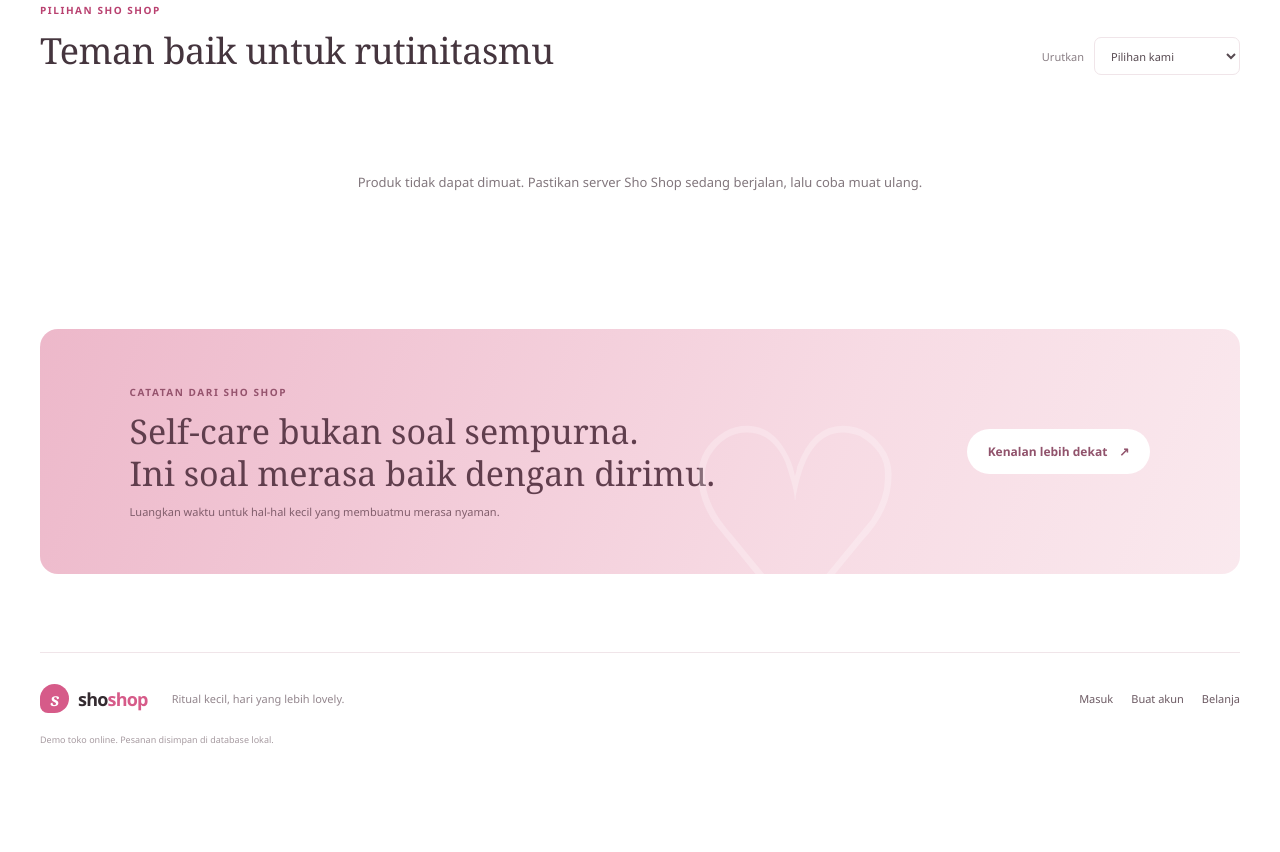
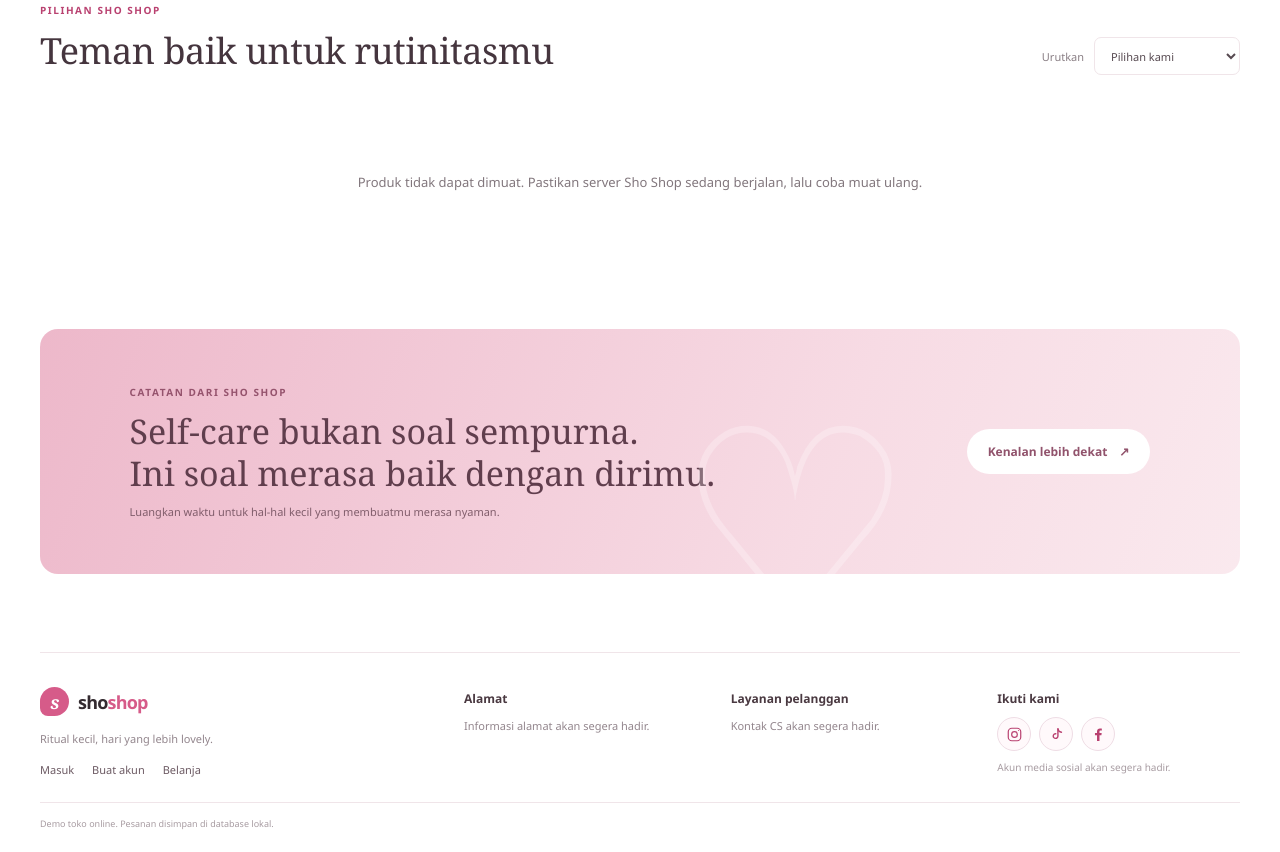
Before and after one commit to sho6-bit/CodeAlpha-ShoShop, a website: page index.html in a window 1280 px wide. Shown: the part 1105-1957 px from the top of the page. Before the commit the page ends 1882 px from the top, so only its background shows below. Drawn offline with Linux system fonts and the light colour scheme; no server answers.

Commit message:
update footer and style

```diff
--- a/i18n.js
+++ b/i18n.js
@@ -6,7 +6,7 @@ const translations = {
         "page.login.description": "Masuk ke akun Sho Shop",
         "page.signup.title": "Sho Shop - Buat Akun",
         "page.signup.description": "Buat akun Sho Shop",
-        "language.toggle": "English",
+        "language.toggle": "EN",
         "language.aria": "Ganti bahasa",
         "announcement.first": "Little rituals, lovely days",
         "announcement.last": "Temukan self-care favoritmu di Sho Shop",
@@ -85,6 +85,17 @@ const translations = {
         "footer.signin": "Masuk",
         "footer.signup": "Buat akun",
         "footer.shop": "Belanja",
+        "footer.links.aria": "Tautan footer",
+        "footer.address": "Alamat",
+        "footer.address.placeholder": "Informasi alamat akan segera hadir.",
+        "footer.customerService": "Layanan pelanggan",
+        "footer.customerService.placeholder": "Kontak CS akan segera hadir.",
+        "footer.social": "Ikuti kami",
+        "footer.social.aria": "Media sosial Sho Shop",
+        "footer.social.instagram": "Instagram",
+        "footer.social.tiktok": "TikTok",
+        "footer.social.facebook": "Facebook",
+        "footer.social.placeholder": "Akun media sosial akan segera hadir.",
         "footer.demo": "Demo toko online. Pesanan disimpan di database lokal.",
         "cart.eyebrow": "YOUR LITTLE FINDS",
         "cart.title": "Tas belanja",
@@ -181,7 +192,7 @@ const translations = {
         "page.login.description": "Sign in to your Sho Shop account",
         "page.signup.title": "Sho Shop - Create Account",
         "page.signup.description": "Create a Sho Shop account",
-        "language.toggle": "Bahasa Indonesia",
+        "language.toggle": "IDN",
         "language.aria": "Switch language",
         "announcement.first": "Little rituals, lovely days",
         "announcement.last": "Find your self-care favorites at Sho Shop",
@@ -260,6 +271,17 @@ const translations = {
         "footer.signin": "Sign in",
         "footer.signup": "Create account",
         "footer.shop": "Shop",
+        "footer.links.aria": "Footer links",
+        "footer.address": "Address",
+        "footer.address.placeholder": "Store address coming soon.",
+        "footer.customerService": "Customer service",
+        "footer.customerService.placeholder": "Customer service contact coming soon.",
+        "footer.social": "Follow us",
+        "footer.social.aria": "Sho Shop social media",
+        "footer.social.instagram": "Instagram",
+        "footer.social.tiktok": "TikTok",
+        "footer.social.facebook": "Facebook",
+        "footer.social.placeholder": "Social media accounts coming soon.",
         "footer.demo": "Store demo. Orders are saved in the local database.",
         "cart.eyebrow": "YOUR LITTLE FINDS",
         "cart.title": "Shopping bag",
--- a/index.html
+++ b/index.html
@@ -38,7 +38,7 @@
                     <span data-i18n="account.login">Masuk</span>
                 </a>
                 <button class="logout-button" id="logout-button" type="button" hidden data-i18n="account.logout">Keluar</button>
-                <button class="language-toggle" type="button" data-language-toggle aria-label="Ganti bahasa">English</button>
+                <button class="language-toggle" type="button" data-language-toggle aria-label="Ganti bahasa">EN</button>
                 <button class="cart-trigger" id="open-cart" type="button" aria-label="Buka keranjang, 0 item">
                     <svg viewBox="0 0 24 24" aria-hidden="true"><path d="M3 4h2l2.2 11.1a2 2 0 0 0 2 1.6h8.4a2 2 0 0 0 2-1.6L21 8H6"></path><circle cx="10" cy="20" r="1"></circle><circle cx="18" cy="20" r="1"></circle></svg>
                     <span class="cart-label" data-i18n="cart.label">Tas</span>
@@ -151,12 +151,50 @@
     </main>
 
     <footer class="site-footer">
-        <a class="brand footer-brand" href="index.html"><span class="brand-mark" aria-hidden="true">s</span><span>sho<span class="brand-accent">shop</span></span></a>
-        <p data-i18n="footer.tagline">Ritual kecil, hari yang lebih lovely.</p>
-        <div class="footer-links">
-            <a href="login.html" data-i18n="footer.signin">Masuk</a>
-            <a href="signup.html" data-i18n="footer.signup">Buat akun</a>
-            <a href="#products" data-i18n="footer.shop">Belanja</a>
+        <div class="footer-main">
+            <div class="footer-branding">
+                <a class="brand footer-brand" href="index.html"><span class="brand-mark" aria-hidden="true">s</span><span>sho<span class="brand-accent">shop</span></span></a>
+                <p data-i18n="footer.tagline">Ritual kecil, hari yang lebih lovely.</p>
+                <nav class="footer-links" aria-label="Tautan footer" data-i18n-aria="footer.links.aria">
+                    <a href="login.html" data-i18n="footer.signin">Masuk</a>
+                    <a href="signup.html" data-i18n="footer.signup">Buat akun</a>
+                    <a href="#products" data-i18n="footer.shop">Belanja</a>
+                </nav>
+            </div>
+            <div class="footer-details">
+                <section class="footer-detail">
+                    <h2 data-i18n="footer.address">Alamat</h2>
+                    <p data-i18n="footer.address.placeholder">Informasi alamat akan segera hadir.</p>
+                </section>
+                <section class="footer-detail">
+                    <h2 data-i18n="footer.customerService">Layanan pelanggan</h2>
+                    <p data-i18n="footer.customerService.placeholder">Kontak CS akan segera hadir.</p>
+                </section>
+                <section class="footer-detail">
+                    <h2 data-i18n="footer.social">Ikuti kami</h2>
+                    <ul class="footer-social-list" role="list" aria-label="Media sosial Sho Shop" data-i18n-aria="footer.social.aria">
+                        <li>
+                            <span class="footer-social-icon" aria-hidden="true">
+                                <svg viewBox="0 0 24 24" fill="none" stroke="currentColor" stroke-width="1.7" stroke-linecap="round" stroke-linejoin="round"><rect x="3.2" y="3.2" width="17.6" height="17.6" rx="5"></rect><circle cx="12" cy="12" r="4"></circle><circle cx="17.7" cy="6.4" r=".8" fill="currentColor" stroke="none"></circle></svg>
+                            </span>
+                            <span class="sr-only" data-i18n="footer.social.instagram">Instagram</span>
+                        </li>
+                        <li>
+                            <span class="footer-social-icon" aria-hidden="true">
+                                <svg viewBox="0 0 24 24" fill="none" stroke="currentColor" stroke-width="2" stroke-linecap="round" stroke-linejoin="round"><path d="M14 4v10.2a3.3 3.3 0 1 1-3-3.28"></path><path d="M14 4c.5 2.8 2.1 4.4 5 4.8"></path></svg>
+                            </span>
+                            <span class="sr-only" data-i18n="footer.social.tiktok">TikTok</span>
+                        </li>
+                        <li>
+                            <span class="footer-social-icon" aria-hidden="true">
+                                <svg viewBox="0 0 24 24" aria-hidden="true"><path d="M13.4 21v-8h2.7l.4-3h-3.1V8.1c0-.9.3-1.6 1.6-1.6h1.7V3.8c-.3 0-1.4-.2-2.6-.2-2.5 0-4.2 1.5-4.2 4.3V10H7v3h2.9v8z"></path></svg>
+                            </span>
+                            <span class="sr-only" data-i18n="footer.social.facebook">Facebook</span>
+                        </li>
+                    </ul>
+                    <p class="footer-social-note" data-i18n="footer.social.placeholder">Akun media sosial akan segera hadir.</p>
+                </section>
+            </div>
         </div>
         <small data-i18n="footer.demo">Demo toko online. Pesanan disimpan di database lokal.</small>
     </footer>
--- a/styles.css
+++ b/styles.css
@@ -1085,14 +1085,23 @@ button {
 
 .site-footer {
     width: min(1200px, calc(100% - 48px));
-    min-height: 125px;
     margin: 0 auto;
-    padding: 25px 0;
+    padding: 34px 0 22px;
+    border-top: 1px solid var(--line);
+}
+
+.footer-main {
     display: grid;
-    grid-template-columns: auto 1fr auto;
-    align-items: center;
-    gap: 8px 24px;
-    border-top: 1px solid var(--line);
+    grid-template-columns: minmax(180px, 1fr) minmax(0, 2fr);
+    align-items: start;
+    gap: 36px;
+}
+
+.footer-branding {
+    display: flex;
+    align-items: flex-start;
+    flex-direction: column;
+    gap: 14px;
 }
 
 .footer-brand {
@@ -1105,14 +1114,30 @@ button {
     font-size: 18px;
 }
 
-.site-footer > p {
+.footer-branding > p,
+.footer-detail > p {
     margin: 0;
     color: #93868d;
     font-size: 11px;
+    line-height: 1.6;
+}
+
+.footer-details {
+    display: grid;
+    grid-template-columns: repeat(3, minmax(0, 1fr));
+    gap: 24px;
+}
+
+.footer-detail h2 {
+    margin: 3px 0 10px;
+    color: #4a3941;
+    font-size: 12px;
+    font-weight: 600;
 }
 
 .footer-links {
     display: flex;
+    flex-wrap: wrap;
     gap: 18px;
 }
 
@@ -1126,8 +1151,44 @@ button {
     color: var(--pink-deep);
 }
 
+.footer-social-list {
+    display: flex;
+    gap: 8px;
+    margin: 0 0 8px;
+    padding: 0;
+    list-style: none;
+}
+
+.footer-social-icon {
+    display: grid;
+    width: 34px;
+    height: 34px;
+    place-items: center;
+    border: 1px solid #efdde5;
+    border-radius: 50%;
+    background: #fff9fb;
+    color: var(--pink-deep);
+}
+
+.footer-social-icon svg {
+    width: 17px;
+    height: 17px;
+}
+
+.footer-social-list li:nth-child(3) svg {
+    fill: currentColor;
+}
+
+.footer-detail .footer-social-note {
+    color: #a79ba1;
+    font-size: 10px;
+}
+
 .site-footer > small {
-    grid-column: 1 / -1;
+    display: block;
+    margin-top: 25px;
+    padding-top: 14px;
+    border-top: 1px solid var(--line);
     color: #a79ba1;
     font-size: 9px;
 }
@@ -2098,17 +2159,17 @@ dialog::backdrop {
     }
 
     .site-footer {
-        grid-template-columns: 1fr auto;
-        gap: 13px;
-    }
-
-    .site-footer > p {
-        grid-column: 1 / -1;
-        grid-row: 2;
-    }
-
-    .site-footer > small {
-        grid-row: 3;
+        padding-top: 26px;
+    }
+
+    .footer-main {
+        grid-template-columns: 1fr;
+        gap: 24px;
+    }
+
+    .footer-details {
+        grid-template-columns: repeat(2, minmax(0, 1fr));
+        gap: 22px 16px;
     }
 
     .auth-container {
```
Also changed, not shown: login.html (+1 -1 lines), signup.html (+1 -1 lines), README.md.
